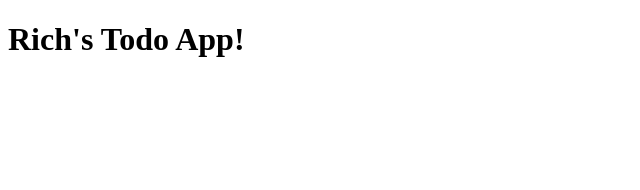
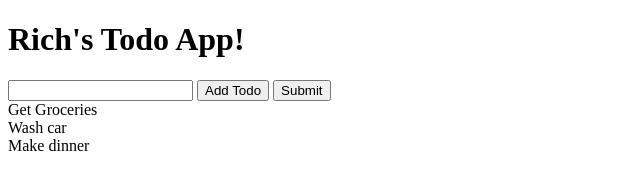
Before and after one commit to godsconfidant/TodoLesson, a plain HTML site: page index.html in a window 1280 px wide. Shown: the whole page, without its empty margins (0-640 px from the left). Drawn offline with Linux system fonts and the light colour scheme.

Commit message:
Excersise files added

```diff
--- a/app.js
+++ b/app.js
@@ -1 +1,19 @@
-console.log("This Will be my todo");
+let todos = ["Get Groceries", "Wash car", "Make dinner"];
+
+todos.forEach(function (todoItem) {
+  let newDiv = document.createElement("div");
+  newDiv.innerHTML = todoItem;
+  document.body.appendChild(newDiv);
+});
+
+function addTodo() {
+  let textbox = document.getElementById("todo-title");
+  let title = textbox.value;
+  todos.push(title);
+}
+
+// Excersises 8
+
+function change() {
+  document.getElementById("todo-button").innerText = "Done";
+}
--- a/index.html
+++ b/index.html
@@ -5,9 +5,22 @@
   <meta http-equiv="X-UA-Compatible" content="IE=edge">
   <meta name="viewport" content="width=device-width, initial-scale=1.0">
   <title>Todo App</title>
+
 </head>
 <body>
   <h1>Rich's Todo App!</h1>
 
+  <input id='todo-title' type="text" />
+
+  <button onclick="addTodo()">
+    Add Todo
+  </button>
+
+  <!-- exercises 8 -->
+
+<button id="todo-button" onclick="change()">Submit</button>
+
+
+  <script src="app.js"></script>
 </body>
 </html>
```
Also changed, not shown: excercises.html (added), excerjs.js (added).
